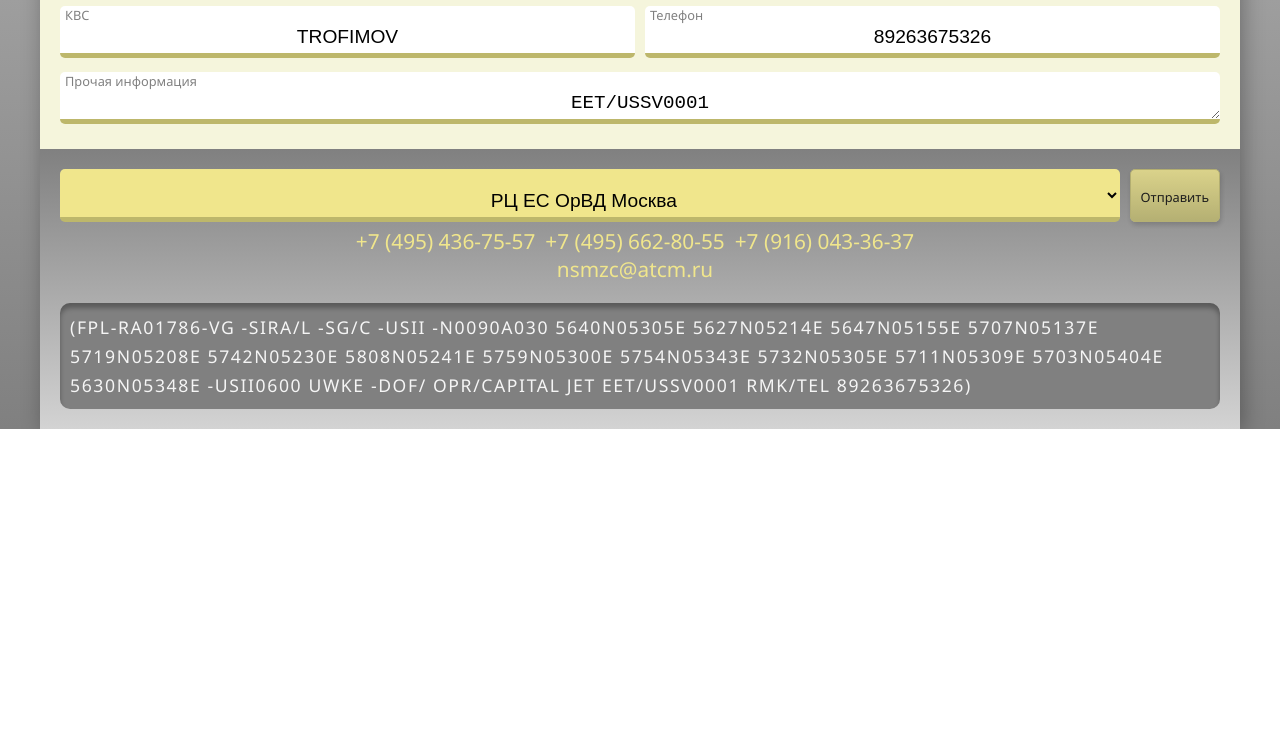
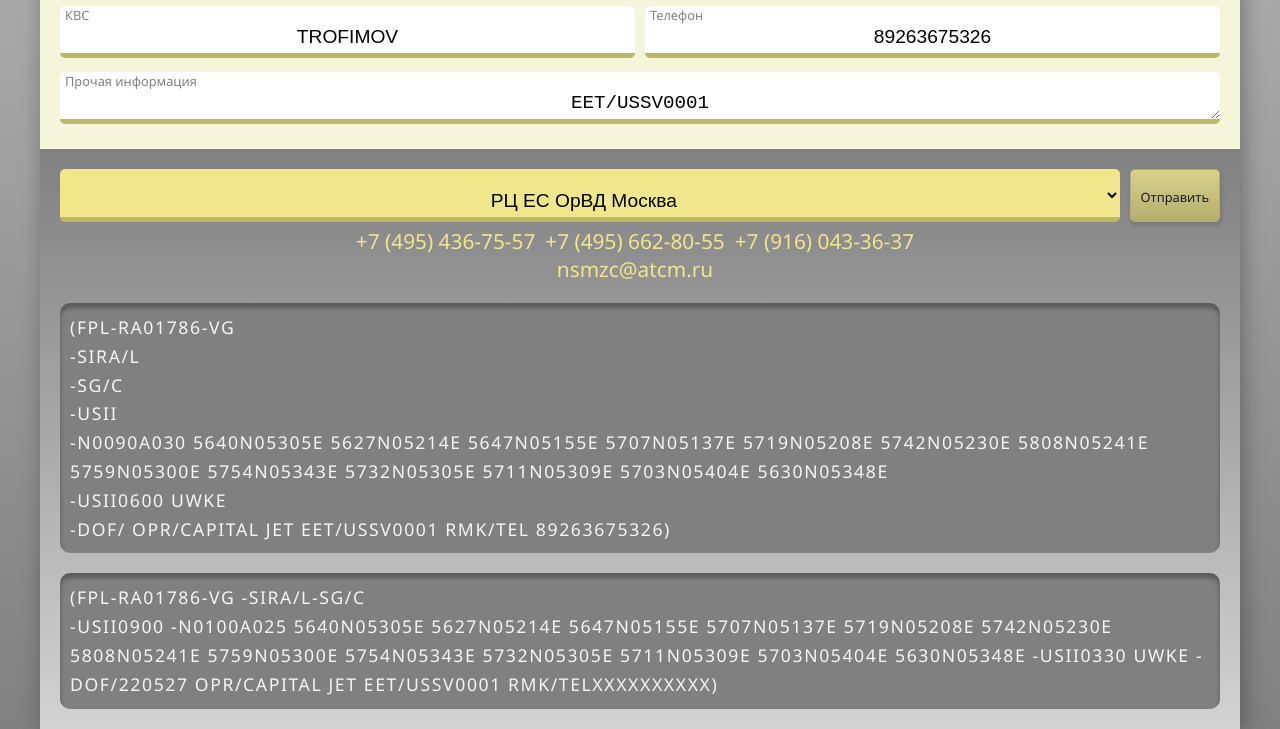
Before and after one commit to andrey-trofimov/fpl, a plain HTML site: page index.html in a window 1280 px wide. Shown: the part 762-1491 px from the top of the page. Before the commit the page ends 1191 px from the top, so only its background shows below. Drawn offline with Linux system fonts and the light colour scheme.

Commit message:
fix email functionality

```diff
--- a/index.html
+++ b/index.html
@@ -245,12 +245,12 @@ EET/USSV0001</textarea
 
         <div id="final-fpl"></div>
 
-        <!-- <div id="example">
-          (FPL-RA01786-VG -SIRA/L-SG/C -USII0900 -N0100A025 5640N05305E 5627N05214E 5647N05155E
-          5707N05137E 5719N05208E 5742N05230E 5808N05241E 5759N05300E 5754N05343E 5732N05305E
-          5711N05309E 5703N05404E 5630N05348E -USII0330 UWKE -DOF/220527 OPR/CAPITAL JET
+        <div id="example">
+          (FPL-RA01786-VG -SIRA/L-SG/C <br />-USII0900 -N0100A025 5640N05305E 5627N05214E
+          5647N05155E 5707N05137E 5719N05208E 5742N05230E 5808N05241E 5759N05300E 5754N05343E
+          5732N05305E 5711N05309E 5703N05404E 5630N05348E -USII0330 UWKE -DOF/220527 OPR/CAPITAL JET
           EET/USSV0001 RMK/TELXXXXXXXXXX)
-        </div> -->
+        </div>
       </div>
     </main>
   </body>
--- a/src/index.js
+++ b/src/index.js
@@ -146,21 +146,21 @@ function buildFpl() {
 
   let field7 = `-${getData("#aircraft-id")}`;
 
-  let field8 = `-${getData("#flight-rules")}${getData("#type-of-flight")}\r\n`;
+  let field8 = `-${getData("#flight-rules")}${getData("#type-of-flight")}<br />`;
 
-  let field9 = `-${getData("#aircraft-type")}/${getData("#wake-turbulence-cat")}\r\n`;
+  let field9 = `-${getData("#aircraft-type")}/${getData("#wake-turbulence-cat")}<br />`;
 
-  let field10 = `-${getData("#equipment")}\r\n`;
+  let field10 = `-${getData("#equipment")}<br />`;
 
-  let field13 = `-${getData("#departure-aerodrome")}${getDofAndTime("#departure-time", 0)}\r\n`;
+  let field13 = `-${getData("#departure-aerodrome")}${getDofAndTime("#departure-time", 0)}<br />`;
 
   let field15 = `-${getData("#cruising-speed")}${getData("#flight-level")} ${getData(
     "#route"
-  )}\r\n`;
+  )}<br />`;
 
   let field16 = `-${getData("#destination-aerodrome")}${getDofAndTime("#total-eet", 0)} ${getData(
     "#altn-aerodrome"
-  )} ${getData("#second-altn-aerodrome")}\r\n`;
+  )} ${getData("#second-altn-aerodrome")}<br />`;
 
   let field18 = ` -DOF/${getDofAndTime("#dof", 2)} OPR/${getData("#opr")} ${getData(
     "#other-information"
@@ -195,7 +195,7 @@ function createSendLink() {
   emailAdressMain = email[0].innerHTML;
   for (i = 1; i < email.length; i++) emailAdressCopy += `${email[i].innerHTML},`;
 
-  sendLink.href = `mailto:${emailAdressMain}?subject=${getData("#aircraft-id")} ${getData(
-    "#dof"
-  )}&cc="${emailAdressCopy}"&body="${msg}"`;
+  sendLink.href = `mailto:${emailAdressMain}?subject=${getData(
+    "#aircraft-id"
+  )} -DOF/${getDofAndTime("#dof", 2)}&cc=${emailAdressCopy}&body=${msg}`;
 }
```
